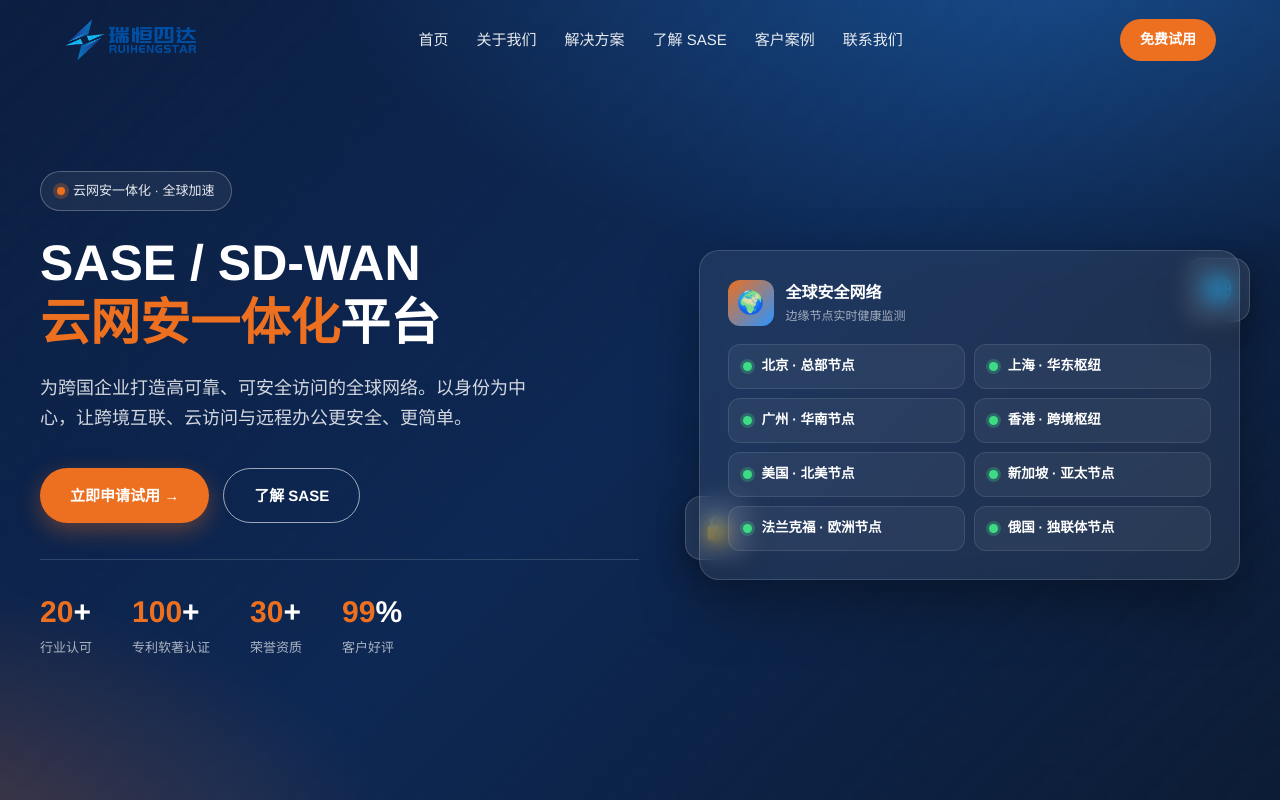
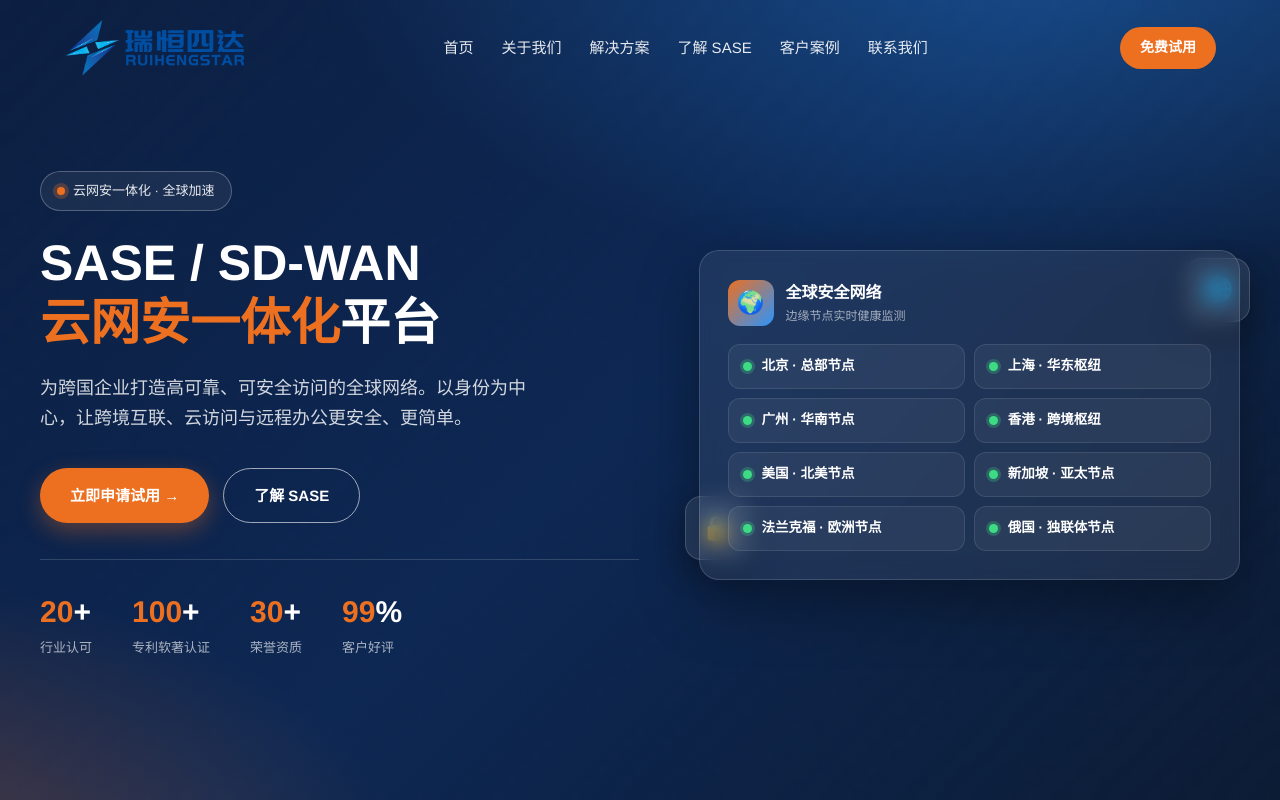
Before and after one commit to wjd805/ruiheng-site, a plain HTML site: page index.html in a window 1280 px wide. Shown: the top 800 px of the page. Drawn offline with Linux system fonts and the light colour scheme.

Commit message:
Update style.css
logo增大

```diff
--- a/assets/css/style.css
+++ b/assets/css/style.css
@@ -37,7 +37,7 @@ img{max-width:100%;display:block}
 .nav-inner{display:flex;align-items:center;justify-content:space-between}
 .nav-logo{display:flex;align-items:center;gap:12px;font-weight:800;font-size:21px;color:#fff}
 .nav.scrolled .nav-logo{color:var(--ink)}
-.nav-logo img{height:44px}
+.nav-logo img{height:60px}
 .nav-menu{display:flex;gap:28px}
 .nav-menu a{color:rgba(255,255,255,.9);font-size:15px;font-weight:500}
 .nav.scrolled .nav-menu a{color:var(--ink-2)}
```
